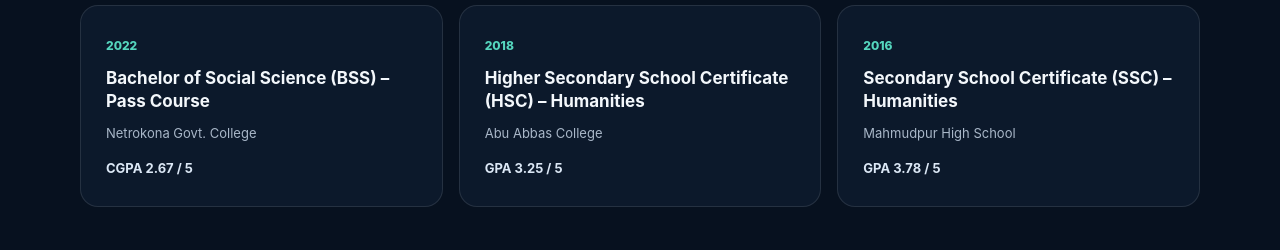
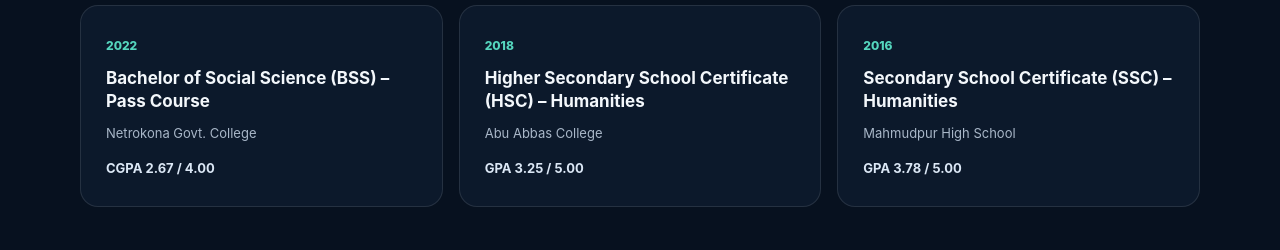
Before and after one commit to shamim-mia-9850/shamim-mia-portfolio, a Next.js app: page / in a window 1280 px wide. Shown: the part 4573-4823 px from the top of the page. Built offline with nearby package versions, Linux system fonts and the light colour scheme.

Commit message:
Fix GPA and CGPA formats in education section
Updated GPA and CGPA formats in education array.

```diff
--- a/app/page.js
+++ b/app/page.js
@@ -103,9 +103,11 @@
 ];
 
 const education = [
-  ["Bachelor of Social Science (BSS) – Pass Course", "Netrokona Govt. College", "2022", "CGPA 2.67 / 5"],
-  ["Higher Secondary School Certificate (HSC) – Humanities", "Abu Abbas College", "2018", "GPA 3.25 / 5"],
-  ["Secondary School Certificate (SSC) – Humanities", "Mahmudpur High School", "2016", "GPA 3.78 / 5"],
+  ["Bachelor of Social Science (BSS) – Pass Course", "Netrokona Govt. College", "2022", "CGPA 2.67 / 4.00"],
+
+  ["Higher Secondary School Certificate (HSC) – Humanities", "Abu Abbas College", "2018", "GPA 3.25 / 5.00"],
+
+  ["Secondary School Certificate (SSC) – Humanities", "Mahmudpur High School", "2016", "GPA 3.78 / 5.00"],
 ];
 
 function Icon({ name }) {
```
